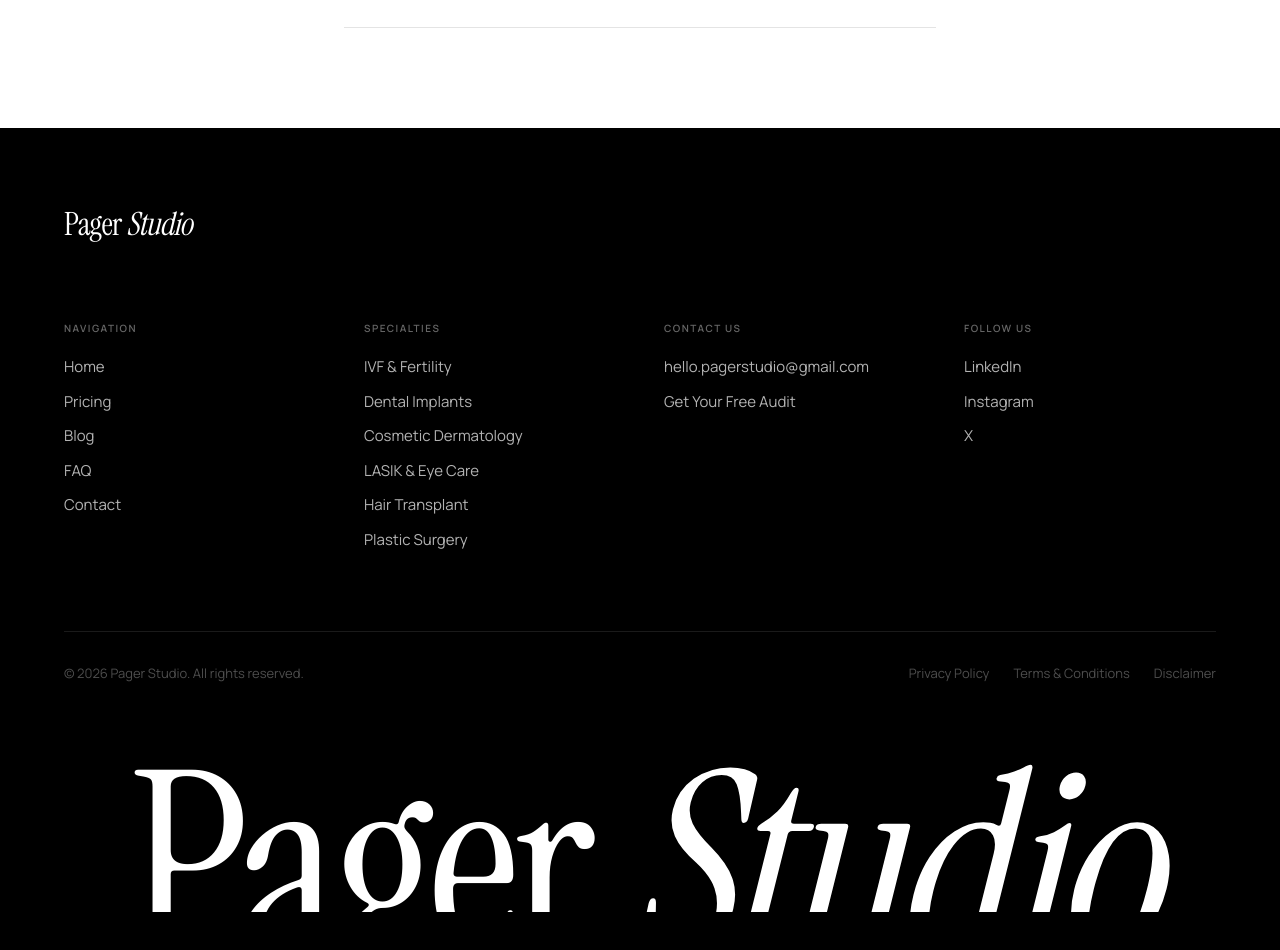
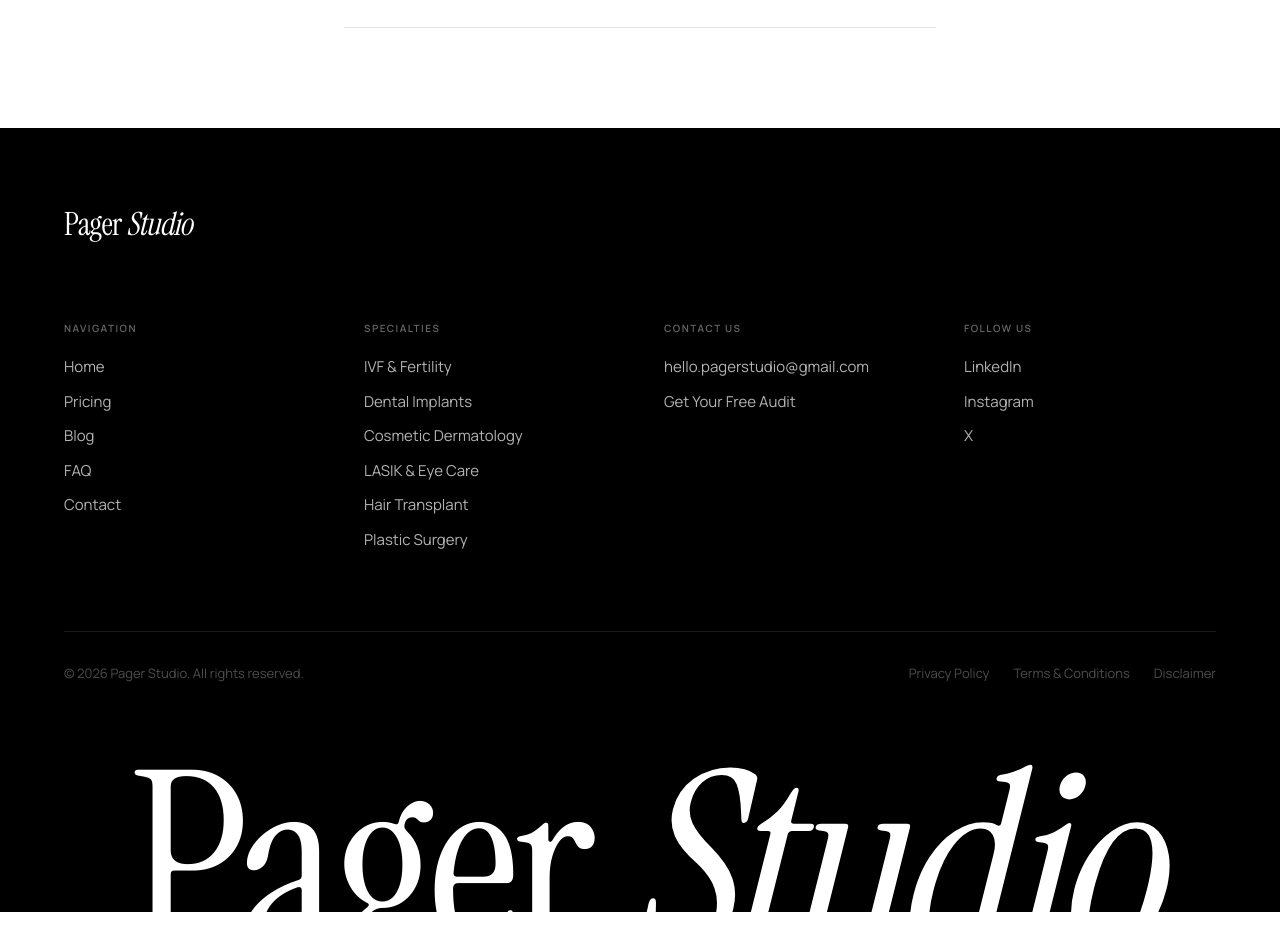
Before and after one commit to pagerstudio/pagerstudio, a Next.js app: page /blog in a window 1280 px wide. Shown: the part 1660-2610 px from the top of the page. After the commit the page ends 2572 px from the top, so only its background shows below. Built offline with nearby package versions, Linux system fonts and the light colour scheme.

Commit message:
fix: remove bottom padding from footer container

```diff
--- a/components/Footer.tsx
+++ b/components/Footer.tsx
@@ -32,7 +32,7 @@ const LEGAL_LINKS = [
 export default function Footer() {
   return (
     <footer className="bg-ps-black overflow-hidden">
-      <div className="container py-16 sm:py-20">
+      <div className="container pt-16 sm:pt-20 pb-0">
         {/* Logo */}
         <div className="mb-16 sm:mb-20">
           <Link
```
